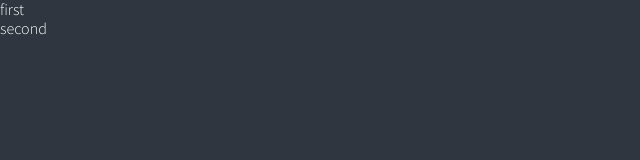
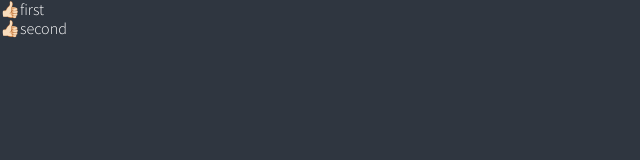
Before and after one commit to yeongminChae/React-Masterclass, a React (Create React App) app in the folder react-masterclass-TS/: page / in a window 1280 px wide. Shown: the top 160 px of the page, without its empty margins (0-640 px from the left). Built offline with nearby package versions, Linux system fonts and the light colour scheme.

Commit message:
chapter 5 : Drag and Drop part 2

```diff
--- a/react-masterclass-TS/src/App.tsx
+++ b/react-masterclass-TS/src/App.tsx
@@ -6,13 +6,31 @@ function App() {
     <DragDropContext onDragEnd={onDragEnd}>
       <div>
         <Droppable droppableId="one">
-          {() => (
-            <ul>
+          {(magic) => (
+            <ul ref={magic.innerRef} {...magic.droppableProps}>
               <Draggable draggableId="first" index={0}>
-                {() => <li>first</li>}
+                {(magic) => (
+                  <li
+                    ref={magic.innerRef}
+                    {...magic.draggableProps}
+                    // {...magic.dragHandleProps}
+                  >
+                    <span {...magic.dragHandleProps}>👍🏻</span>
+                    first
+                  </li>
+                )}
               </Draggable>
               <Draggable draggableId="second" index={1}>
-                {() => <li>second</li>}
+                {(magic) => (
+                  <li
+                    ref={magic.innerRef}
+                    {...magic.draggableProps}
+                    // {...magic.dragHandleProps}
+                  >
+                    <span {...magic.dragHandleProps}>👍🏻</span>
+                    second
+                  </li>
+                )}
               </Draggable>
             </ul>
           )}
```
